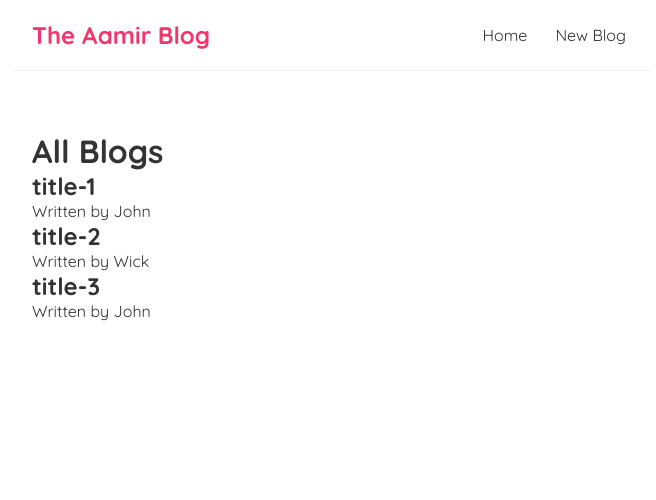
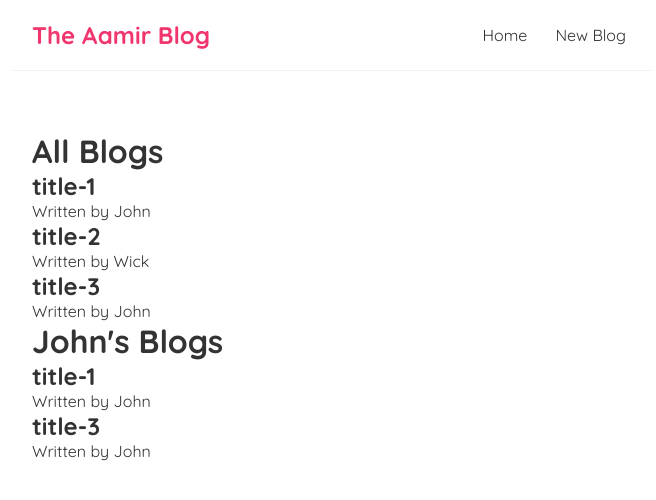
Before and after one commit to MDAAMIRAHMED/blog-website, a React (Vite) app: page / in a window 1280 px wide. Shown: the top 500 px of the page, without its empty margins (308-964 px from the left). Built offline with nearby package versions, Linux system fonts and the light colour scheme.

Commit message:
reusing components

```diff
--- a/src/Home.jsx
+++ b/src/Home.jsx
@@ -10,6 +10,10 @@ function Home() {
   return (
     <div className="home">
       <BlogList blogs={blogs} title="All Blogs" />
+      <BlogList
+        blogs={blogs.filter((blog) => blog.author === "John")}
+        title="John's Blogs"
+      />
     </div>
   );
 }
```
